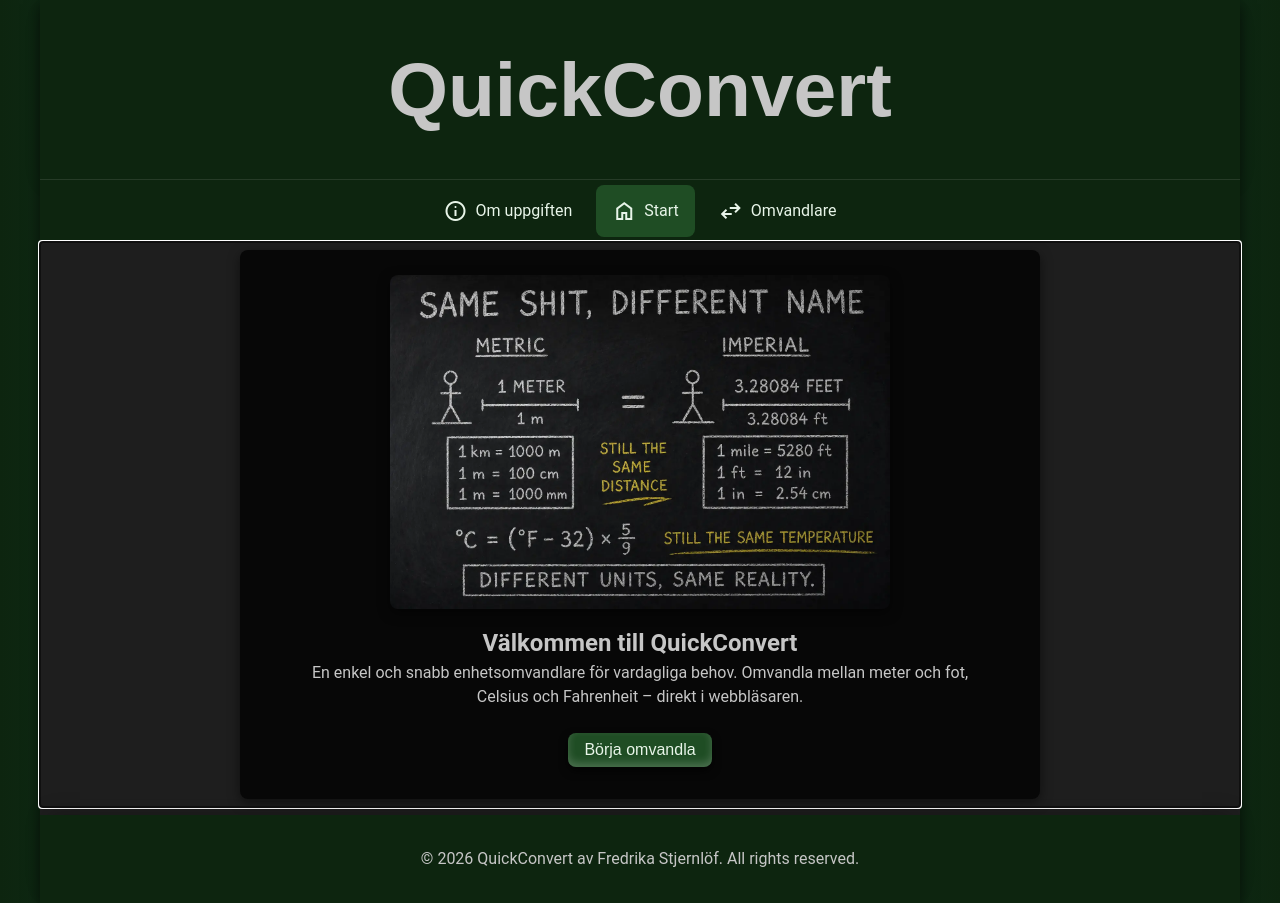
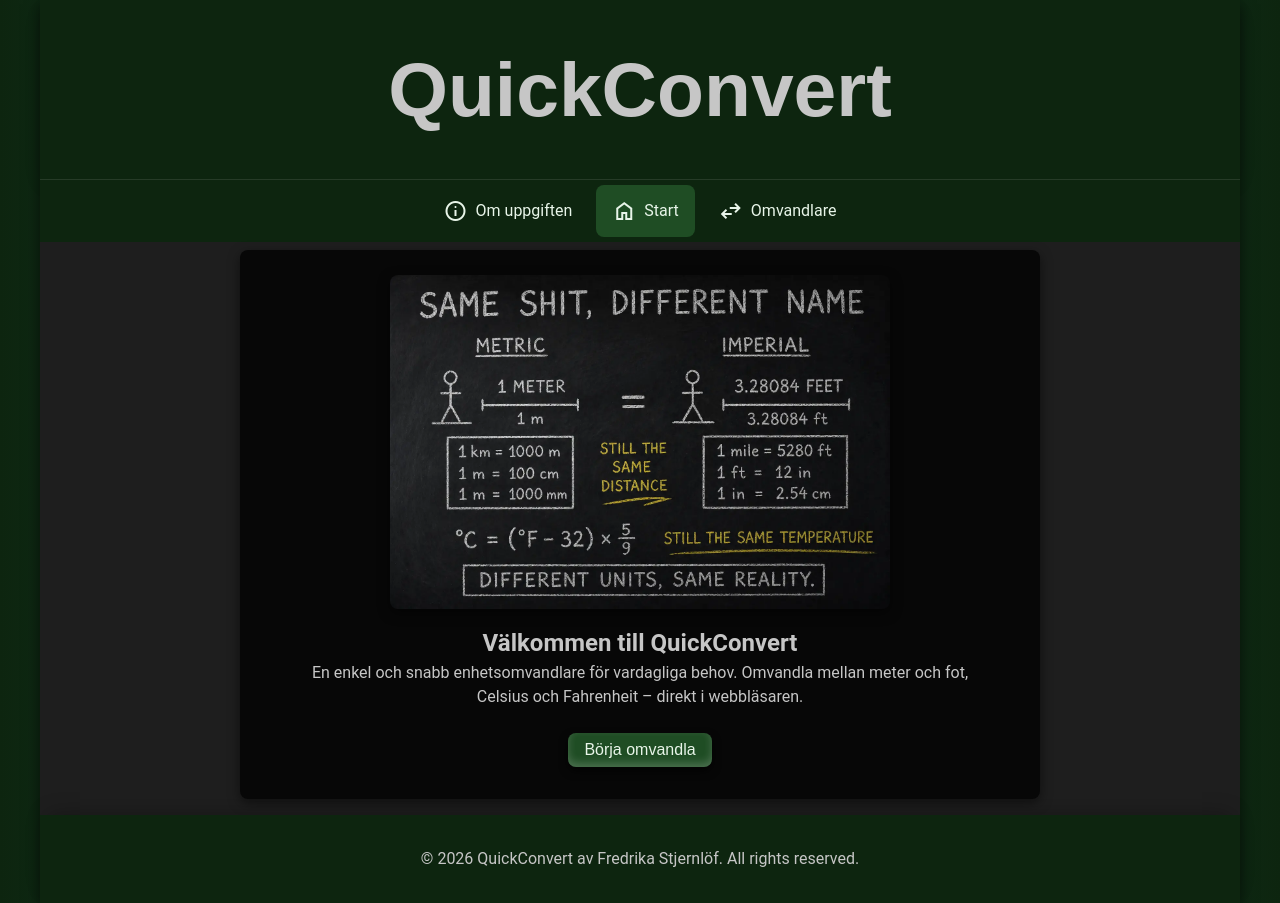
Before and after one commit to fredrikastjernlof/lab3_angular, an Angular app: page /home in a window 1280 px wide. Built offline with nearby package versions, Linux system fonts and the light colour scheme; a web font is replaced by a local one.

Commit message:
Fix: remove visible focus from main content

```diff
--- a/src/app/app.html
+++ b/src/app/app.html
@@ -1,4 +1,4 @@
-  <button type="button" (click)="focusMainContent()"class="skip-link">Hoppa till innehåll</button>
+<button type="button" (click)="focusMainContent()" class="skip-link">Hoppa till innehåll</button>
 <header>
   <h1 class="logo">QuickConvert</h1>
 </header>
--- a/src/app/app.scss
+++ b/src/app/app.scss
@@ -27,6 +27,10 @@
 
 .skip-link:focus {
   top: 1rem;
+}
+
+main:focus {
+    outline: none;
 }
 
 header {
```
Lines whose indentation alone changed are shown as unchanged.
